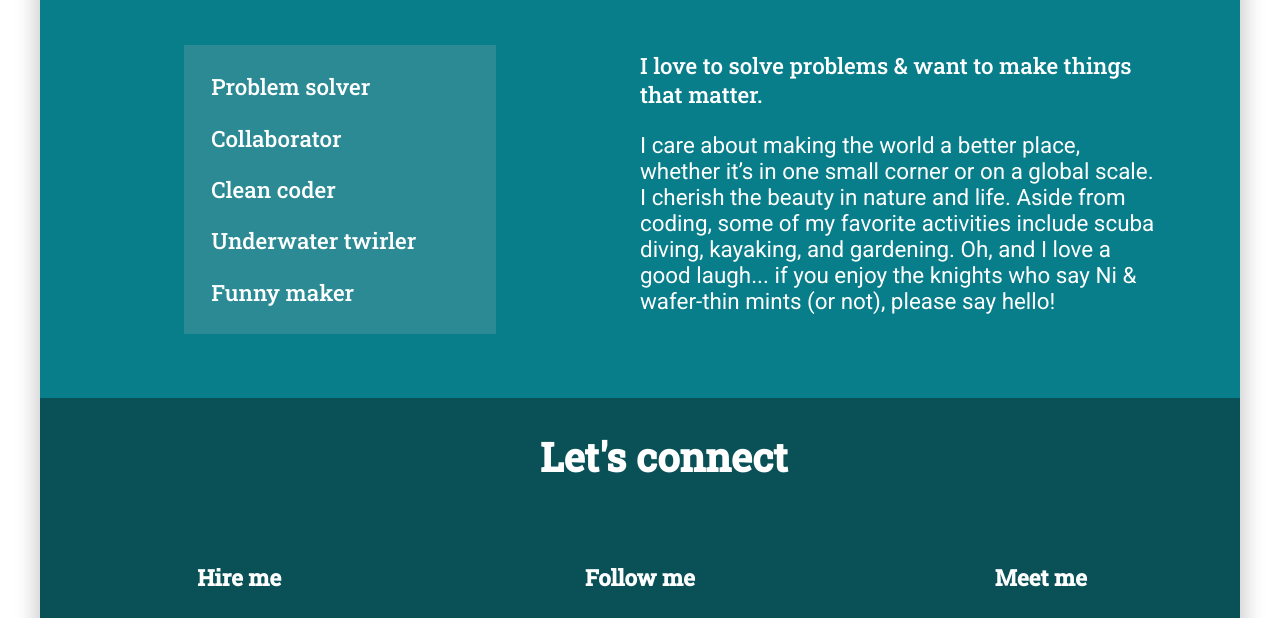
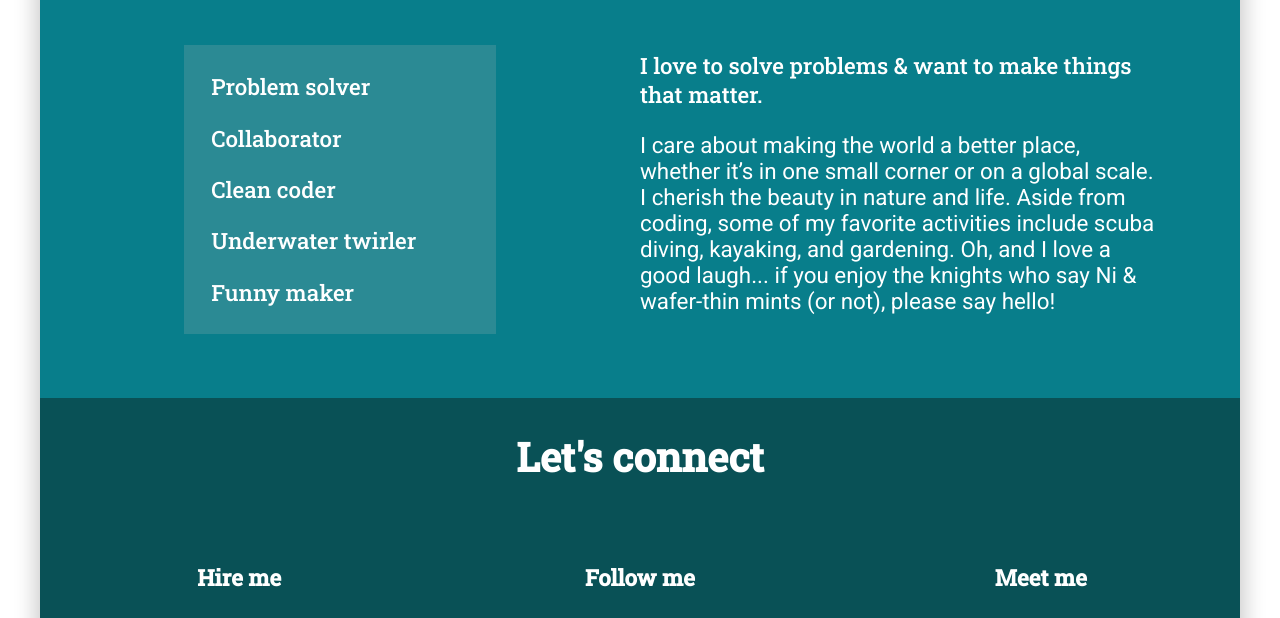
Before and after one commit to kitsi/kitsi.gighub.io, a plain HTML site: page index.html in a window 1280 px wide. Shown: the part 2269-2887 px from the top of the page. Drawn offline with Linux system fonts and the light colour scheme.

Commit message:
center Let's connect h2 text & remove padding

```diff
--- a/style.css
+++ b/style.css
@@ -173,6 +173,11 @@ p.regular-text {
   margin: 0 auto;
 }
 
+.contact h2 {
+  text-align: center;
+  padding: 0;
+}
+
 .contact-sections {
   display: grid;
   grid-template-columns: repeat(3, 1fr);
```
